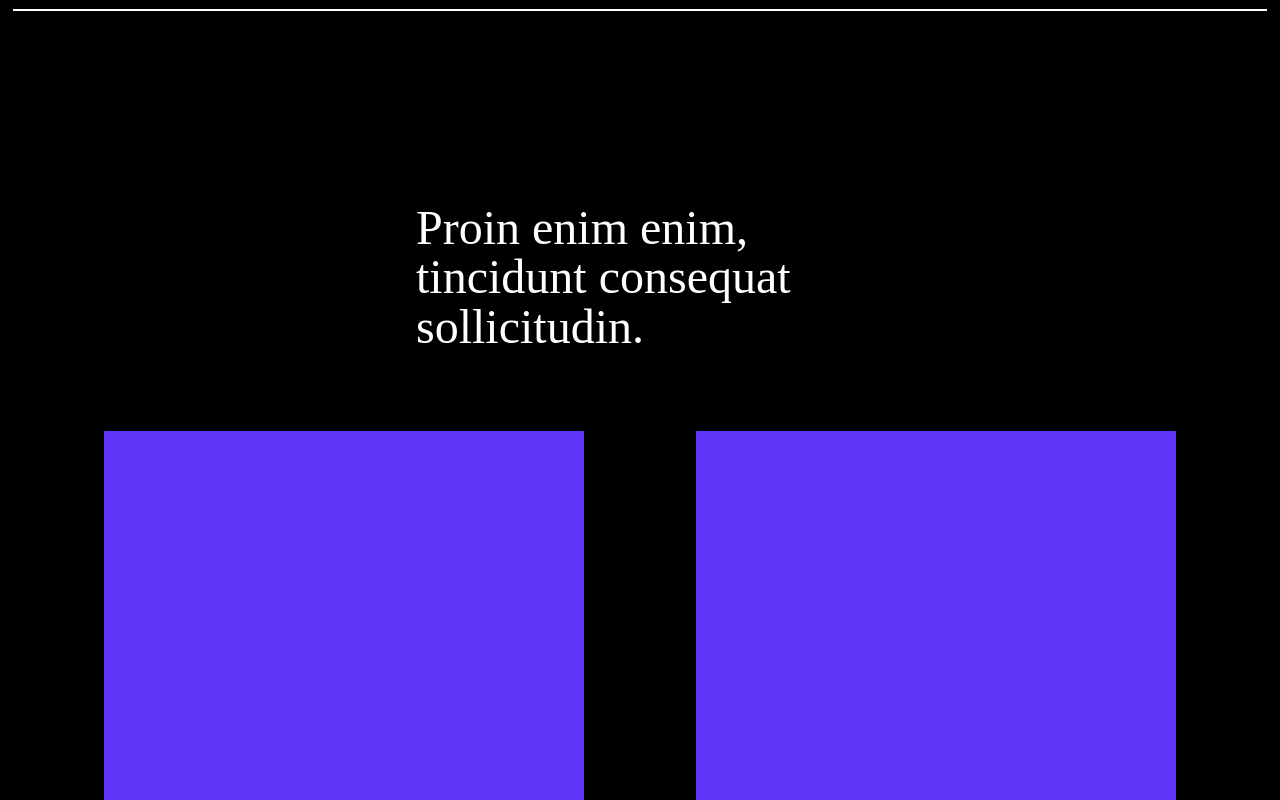
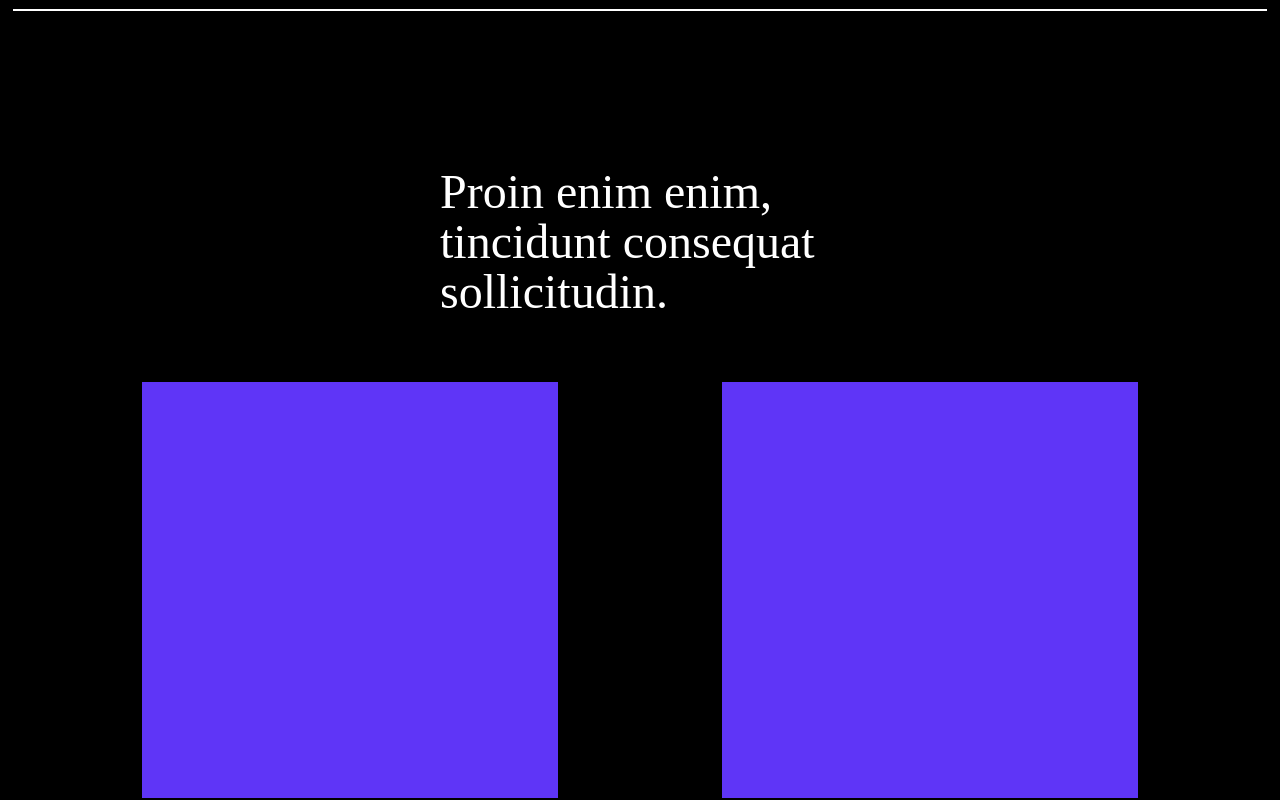
Before and after one commit to KaiyuWei/brink-page, a Next.js app: page / in a window 1280 px wide. Shown: the part 4700-5500 px from the top of the page. Built offline with nearby package versions, Linux system fonts and the light colour scheme.

Commit message:
re-arranged the elements in section 4

```diff
--- a/app/components/section4/section4.module.css
+++ b/app/components/section4/section4.module.css
@@ -1,6 +1,6 @@
 #sectionFourHeader {
   width: 100%;
-  height: 9rem;
+  height: 7rem;
 }
 
 #sectionFourFooter {
@@ -9,19 +9,26 @@
 }
 
 .flexItem {
-  width: 30rem;
-  min-width: 23rem;
-  height: 30rem;
+  width: 26rem;
+  min-width: 17rem;
+  height: 26rem;
   margin: 2rem;
 }
 
 .flexText {
-  width: 30rem;
-  margin: 2rem;
+  width: 28rem;
+}
+
+.flexItem,
+.flexText {
+  margin: 1.3rem;
+  padding: 0.5rem;
 }
 
 .reverseFlex {
+  display: flex;
   flex-wrap: wrap-reverse;
+  justify-content: space-evenly;
 }
 
 /* for tablet window */
@@ -48,4 +55,11 @@
     width: 100%;
     height: 4rem;
   }
+
+  .flexItem,
+  .flexText {
+    width: 100%;
+    margin-left: 0rem;
+    margin-right: 0rem;
+  }
 }
--- a/app/components/section4/section4.tsx
+++ b/app/components/section4/section4.tsx
@@ -6,9 +6,7 @@ export default function Section4() {
     <div>
       <section className="dark-section">
         <div id={styles.sectionFourHeader}>&nbsp;</div>
-        <div
-          className={`${styles.reverseFlex} flex-container justify-evenly px-6`}
-        >
+        <div className={styles.reverseFlex}>
           <div className={`${styles.flexItem} placeholder-box`}>&nbsp;</div>
           <div className={`${styles.flexItem} placeholder-box`}>&nbsp;</div>
           <div className={`${styles.flexText}`}>
```
